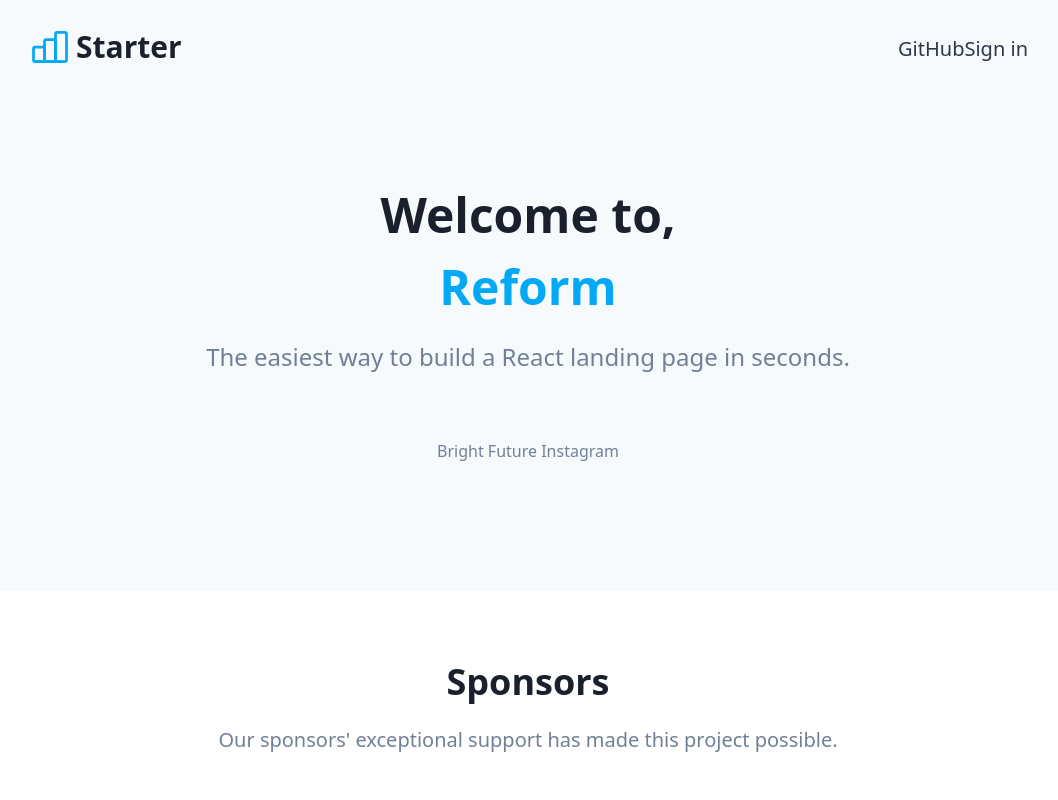
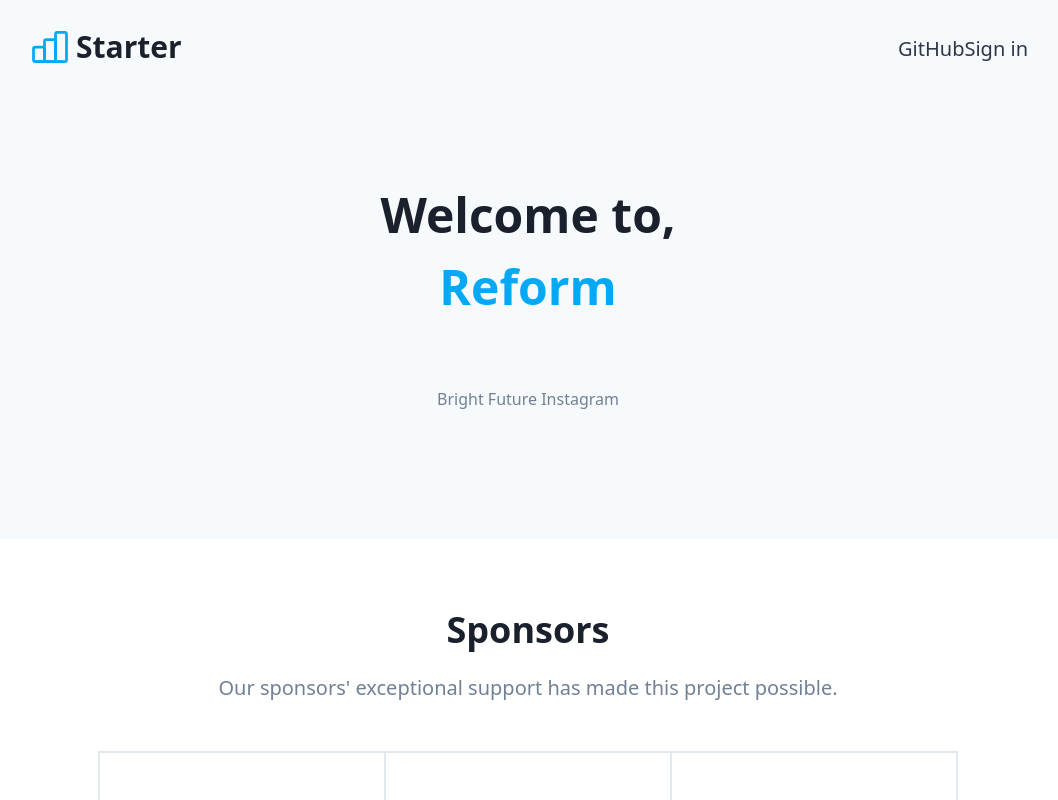
Before and after one commit to kmhndi/landing-page, a Next.js app: page / in a window 1280 px wide. Shown: the top 800 px of the page, without its empty margins (112-1170 px from the left). Built offline with nearby package versions, Linux system fonts and the light colour scheme.

Commit message:
Update Hero.tsx

```diff
--- a/src/templates/Hero.tsx
+++ b/src/templates/Hero.tsx
@@ -30,7 +30,7 @@ const Hero = () => (
             <span className="text-primary-500">Reform</span>
           </>
         }
-        description="The easiest way to build a React landing page in seconds."
+
         button={
           <Link href="instagram.com/brightfuture.qa">
             <Button xl>Bright Future Instagram</Button>
```
